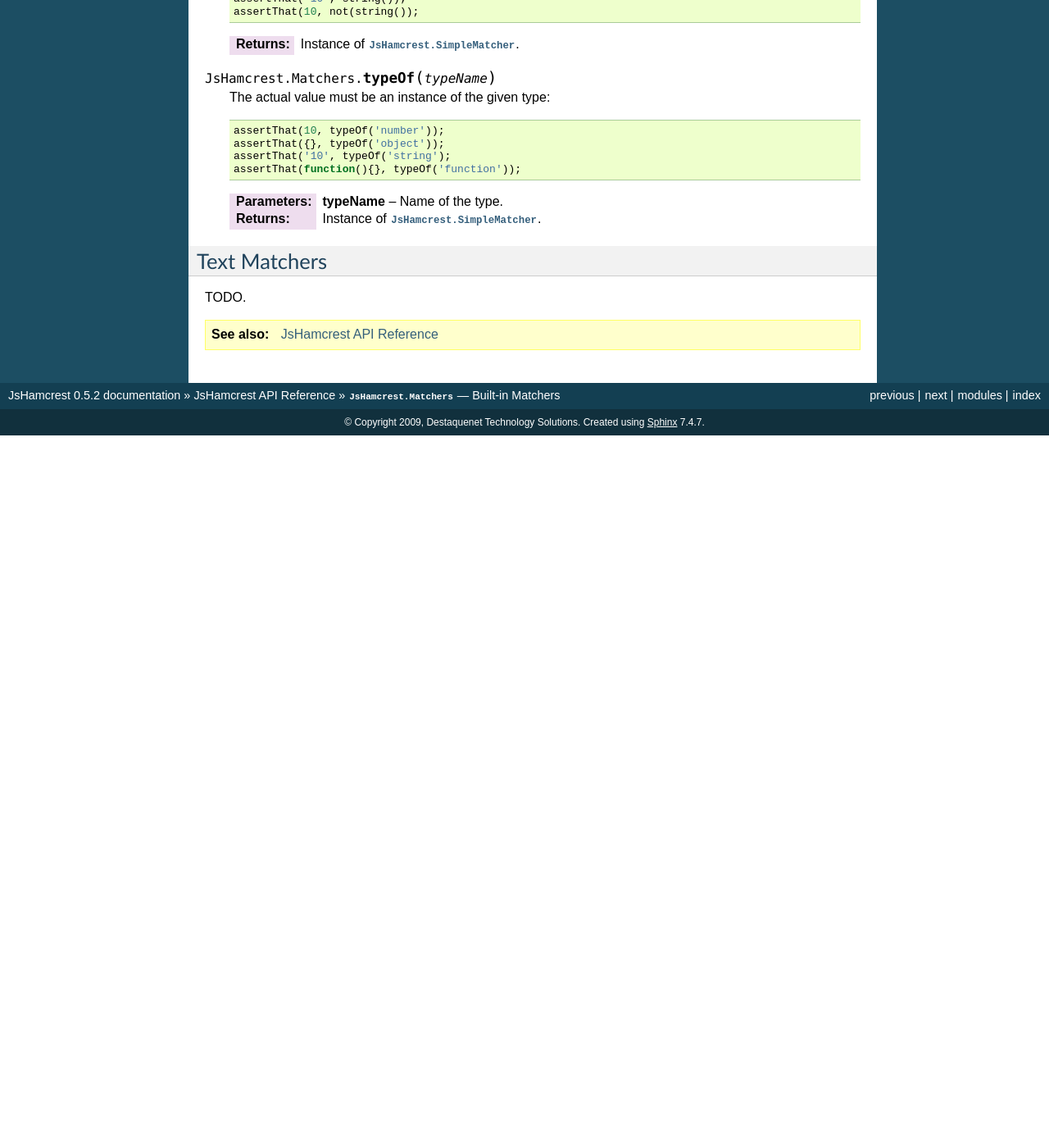
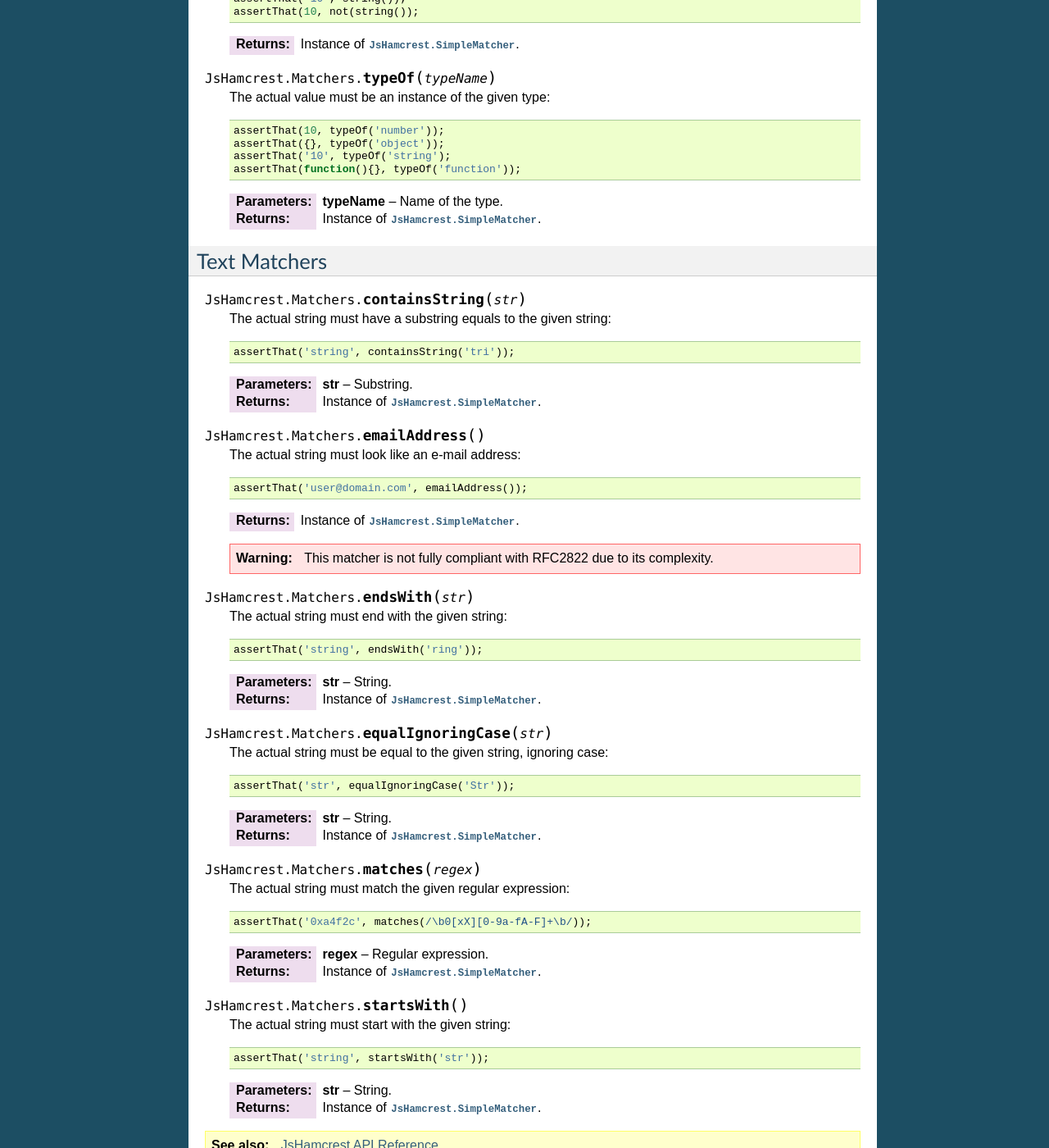
Before and after one commit to EleotleCram/jshamcrest, a Sphinx documentation site: the page built from doc/modules/matchers.rst, in a window 1280 px wide and 1400 px high, scrolled down 7272 px. Shown: the whole window at 82% size. Built offline with Sphinx 7.4.7, drawn with Linux system fonts in a browser that asks for light colours; before the commit the page ends 7803 px from its top, so only the background shows below that; some of the changed text lies outside the part shown.

Commit message:
Documented the text matchers.

```diff
--- a/doc/modules/matchers.rst
+++ b/doc/modules/matchers.rst
@@ -483,7 +483,66 @@ Object Matchers
 Text Matchers
 -------------
 
-TODO.
+.. function:: containsString(str)
+
+   The actual string must have a substring equals to the given string::
+
+       assertThat('string', containsString('tri'));
+
+   :param str: Substring.
+   :returns:   Instance of :class:`JsHamcrest.SimpleMatcher`.
+
+
+.. function:: emailAddress()
+
+   The actual string must look like an e-mail address::
+
+       assertThat('user@domain.com', emailAddress());
+
+   :returns: Instance of :class:`JsHamcrest.SimpleMatcher`.
+
+   .. warning::
+      This matcher is not fully compliant with RFC2822 due to its complexity.
+
+
+.. function:: endsWith(str)
+
+   The actual string must end with the given string::
+
+       assertThat('string', endsWith('ring'));
+
+   :param str: String.
+   :returns:   Instance of :class:`JsHamcrest.SimpleMatcher`.
+
+
+.. function:: equalIgnoringCase(str)
+
+   The actual string must be equal to the given string, ignoring case::
+
+       assertThat('str', equalIgnoringCase('Str'));
+
+   :param str: String.
+   :returns:   Instance of :class:`JsHamcrest.SimpleMatcher`.
+
+
+.. function:: matches(regex)
+
+   The actual string must match the given regular expression::
+
+       assertThat('0xa4f2c', matches(/\b0[xX][0-9a-fA-F]+\b/));
+
+   :arg regex: Regular expression.
+   :returns:   Instance of :class:`JsHamcrest.SimpleMatcher`.
+
+
+.. function:: startsWith()
+
+   The actual string must start with the given string::
+
+       assertThat('string', startsWith('str'));
+
+   :param str: String.
+   :returns:   Instance of :class:`JsHamcrest.SimpleMatcher`.
 
 
 .. seealso::
```
Also changed, not shown: 1 other file.
